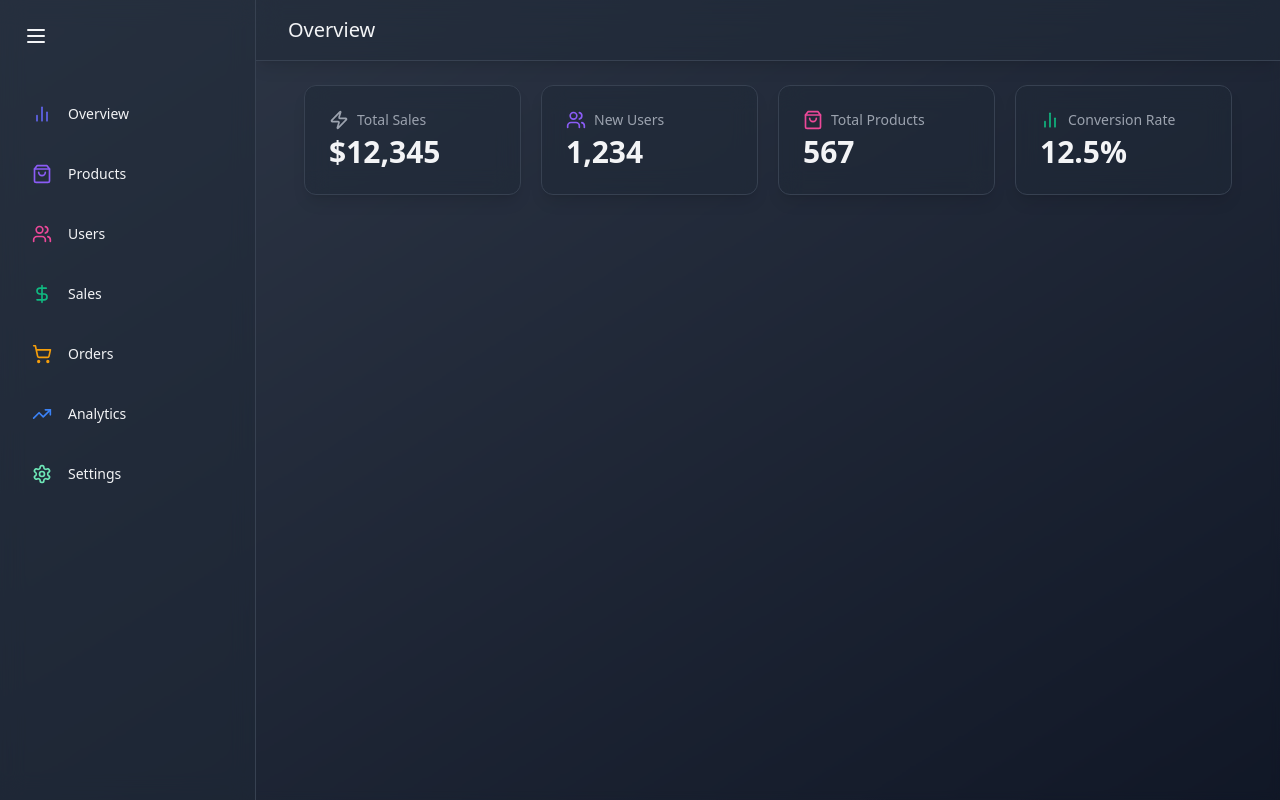
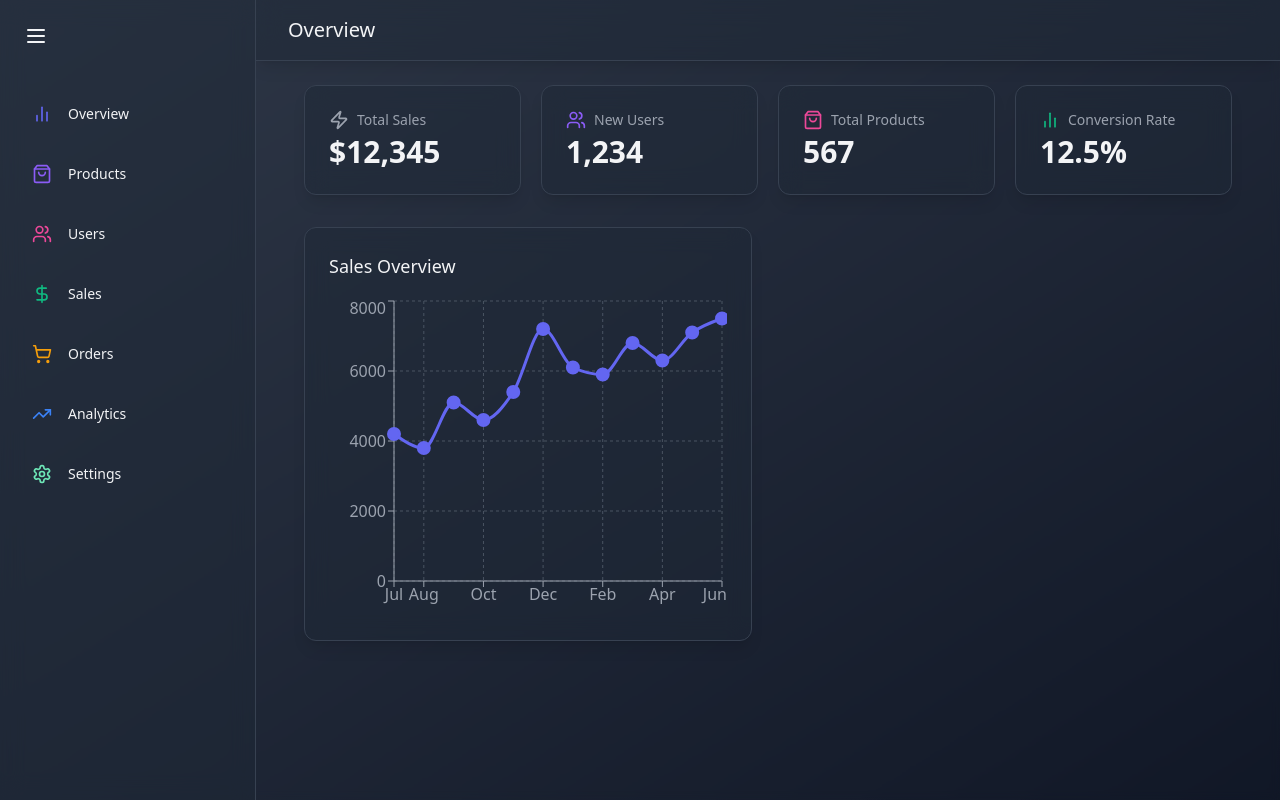
Before and after one commit to zreonx/dashboard-template, a React (Vite) app: page / in a window 1280 px wide. Built offline with nearby package versions, Linux system fonts and the light colour scheme.

Commit message:
added overviewchart

```diff
--- a/src/components/common/StatCard.jsx
+++ b/src/components/common/StatCard.jsx
@@ -7,7 +7,7 @@
       className='bg-gray-800 bg-opacity-50 backdrop-blur-md overflow-hidden shadow-lg rounded-xl border border-gray-700'
       whileHover={{
         y: -5,
-        boxShadow: "0 25px -12px rgba(0,0,0,0.5)",
+        boxShadow: "0 25px -12px rgba(0, 0, 0, 0.5)",
       }}
     >
       <div className='px-4 sm:p-6'>
--- /dev/null
+++ b/src/components/overview/SalesOverViewChart.jsx
@@ -0,0 +1,70 @@
+import {
+  LineChart,
+  Line,
+  XAxis,
+  YAxis,
+  CartesianGrid,
+  Tooltip,
+  Legend,
+  ResponsiveContainer,
+} from "recharts";
+
+import { motion } from "framer-motion";
+
+const salesData = [
+  { name: "Jul", sales: 4200 },
+  { name: "Aug", sales: 3800 },
+  { name: "Sep", sales: 5100 },
+  { name: "Oct", sales: 4600 },
+  { name: "Nov", sales: 5400 },
+  { name: "Dec", sales: 7200 },
+  { name: "Jan", sales: 6100 },
+  { name: "Feb", sales: 5900 },
+  { name: "Mar", sales: 6800 },
+  { name: "Apr", sales: 6300 },
+  { name: "May", sales: 7100 },
+  { name: "Jun", sales: 7500 },
+];
+
+import React from "react";
+
+const SalesOverViewChart = () => {
+  return (
+    <motion.div
+      className='bg-gray-800 bg-opacity-50 backdrop-blur-md shadow-lg rounded-xl p-6 border border-gray-700'
+      initial={{ opacity: 0, y: 20 }}
+      animate={{ opacity: 1, y: 0 }}
+      transition={{ delay: 0.2 }}
+    >
+      <h2 className='text-lg font-medium mb-4 text-gray-100'>Sales Overview</h2>
+      <div className='h-80'>
+        <ResponsiveContainer width={"100%"} height={"100%"}>
+          <LineChart data={salesData}>
+            <CartesianGrid strokeDasharray='3 3' stroke='#4B5563' />
+            <XAxis dataKey={"name"} stroke='#9ca3af' />
+            <YAxis stroke='#9ca3af' />
+            <Tooltip
+              contentStyle={{
+                backgroundColor: "rgba(31, 41, 55, 0.8",
+                borderColor: "4b5563",
+              }}
+              itemStyle={{
+                color: "#e5e7eb",
+              }}
+            />
+            <Line
+              type='monotone'
+              dataKey='sales'
+              stroke='#6366f1'
+              strokeWidth='3'
+              dot={{ fill: "#6366f1", strokeWidth: 2, r: 6 }}
+              activeDot={{ r: 8, strokeWidth: 2 }}
+            />
+          </LineChart>
+        </ResponsiveContainer>
+      </div>
+    </motion.div>
+  );
+};
+
+export default SalesOverViewChart;
--- a/src/pages/OverViewPage.jsx
+++ b/src/pages/OverViewPage.jsx
@@ -3,6 +3,7 @@
 import StatCard from "../components/common/StatCard";
 import { BarChart2, ShoppingBag, Users, Zap } from "lucide-react";
 import React from "react";
+import SalesOverViewChart from "../components/overview/SalesOverViewChart";
 
 const STATS = [
   { name: "Total Sales", icon: Zap, value: "$12,345", color: "#6366f" },
@@ -44,6 +45,9 @@
             </React.Fragment>
           ))}
         </motion.div>
+        <div className='grid grid-cols-1 lg:grid-cols-2 gap-8'>
+          <SalesOverViewChart />
+        </div>
       </main>
     </div>
   );
```
